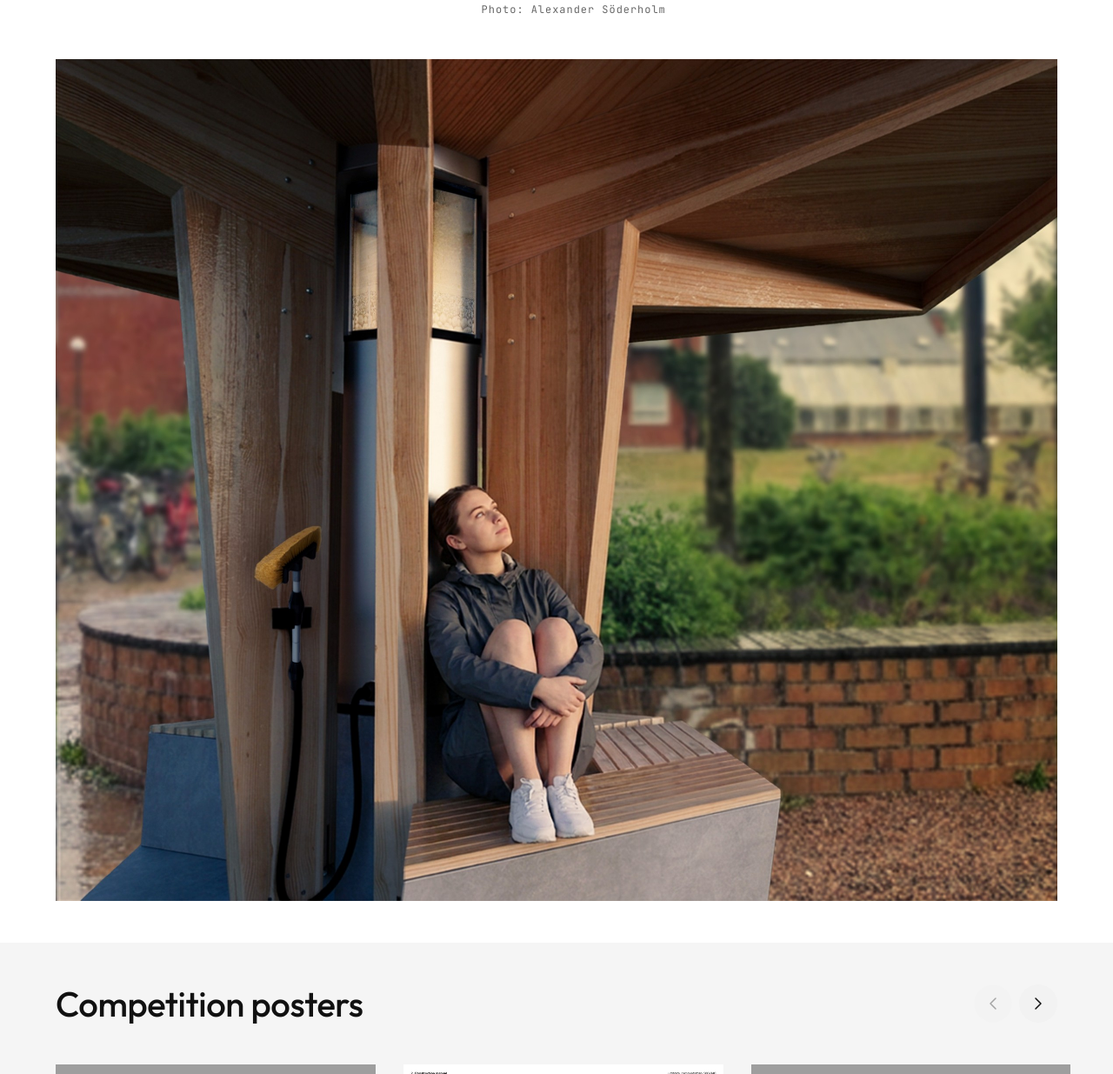
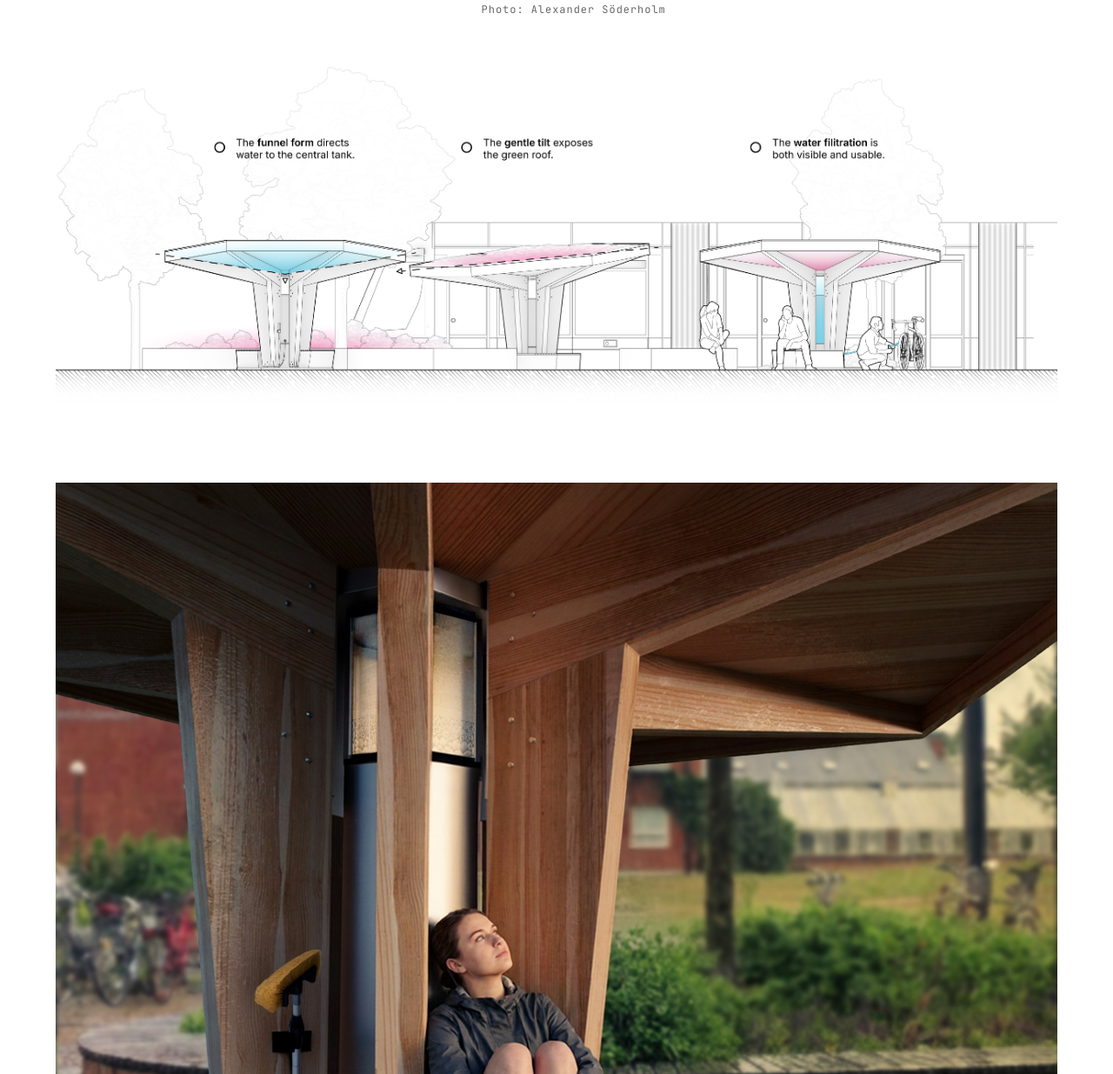
Before and after one commit to alexandersoderholm/alexandersoderholm.github.io, a plain HTML site: page projects/campustratten.html in a window 1280 px wide. Shown: the part 1925-3160 px from the top of the page at 87% size. Drawn offline with nearby package versions, Linux system fonts and the light colour scheme; some packages are replaced by stand-ins of ours; grey boxes are pictures that could not be loaded; a script that the page names is missing.

Commit message:
campustratten elevation

```diff
--- a/projects/campustratten.html
+++ b/projects/campustratten.html
@@ -114,6 +114,9 @@
         </figure>
     </div>
     <div class="project-context-render-detail">
+        <img src="../images/campustratten/elevation-annotated.png" alt="Detailed render of Campustratten">
+    </div>
+    <div class="project-context-render-detail">
         <img src="../images/campustratten/render-detail.jpg" alt="Detailed render of Campustratten">
     </div>
 </section>
```
Also changed, not shown: images/campustratten/elevation-annotated.png (added).
